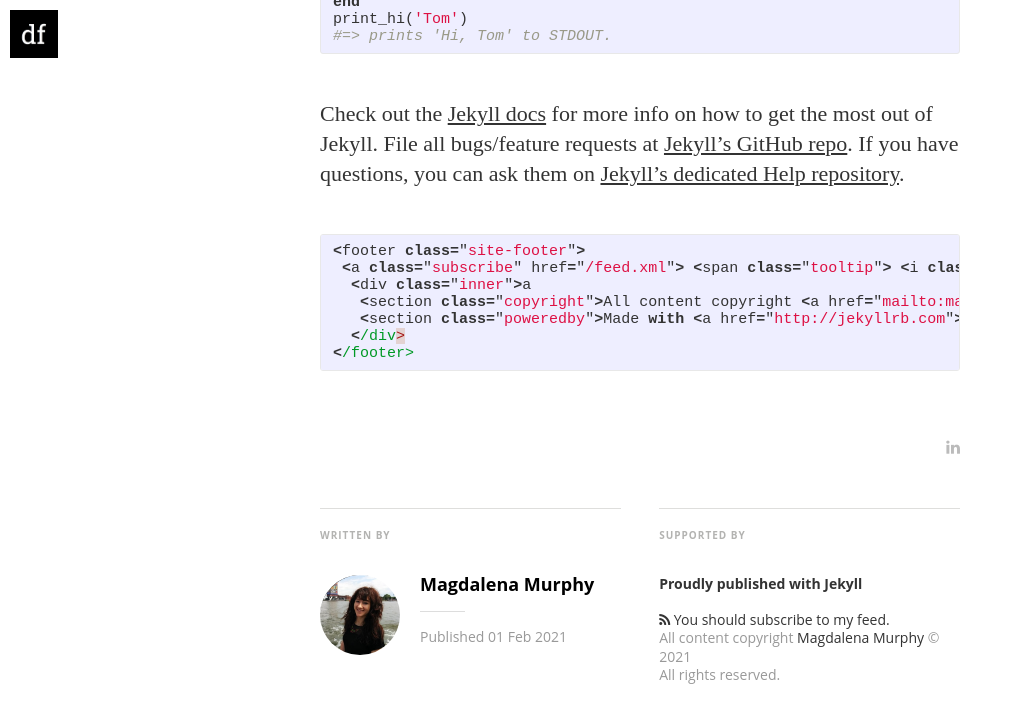
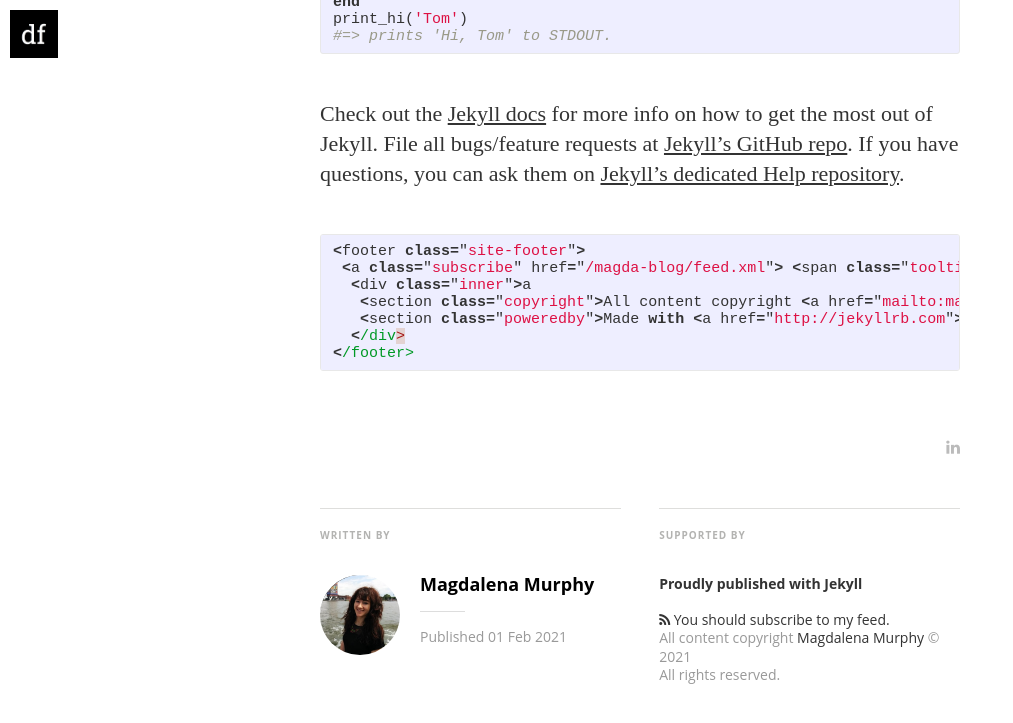
Before and after one commit to magdamurphy/magda-blog, a Jekyll site: the page built from _posts/2014-08-29-welcome-to-jekyll.markdown, in a window 1280 px wide and 900 px high, scrolled down 1414 px, cut to the strip 0-770 px from the top of the window. Shown: the top 723 px of the strip, without its empty margins (0-1013 px from the left). Built offline with Jekyll 4.4.1, drawn with Linux system fonts in a browser that asks for light colours; nearby versions of some CDN libraries; some web fonts are replaced.

Commit message:
Change base url

```diff
--- a/_config.yml
+++ b/_config.yml
@@ -22,8 +22,8 @@
 
 paginate:	5
 
-url: "http://myblog.***.***" # the base hostname & protocol for your site
-baseurl: ""
+url: "https://magdamurphy.github.io" # the base hostname & protocol for your site
+baseurl: "/magda-blog"
 #used to display twitter cards
 twitter_handle: '@dirkfabisch'
 
```
